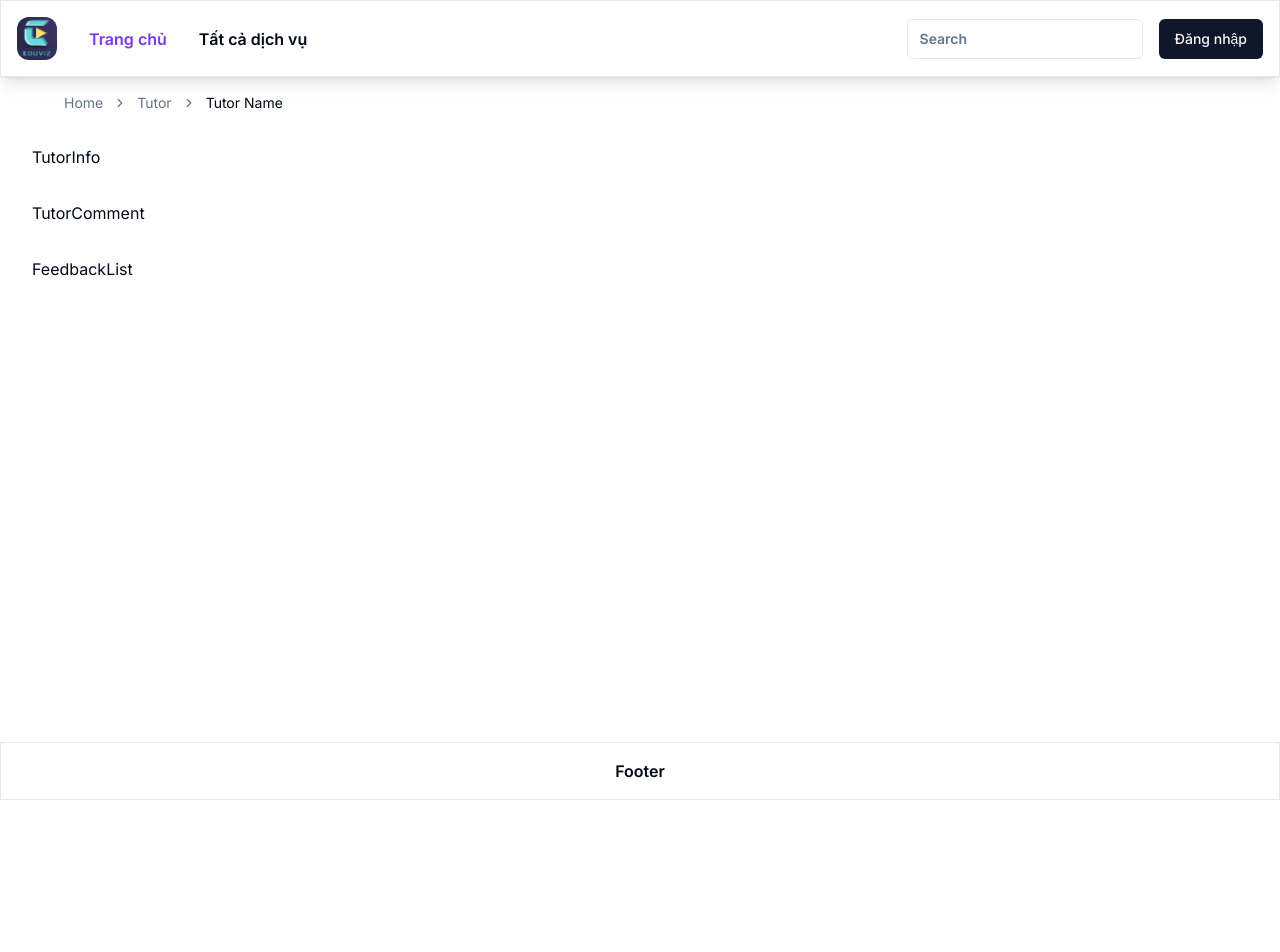
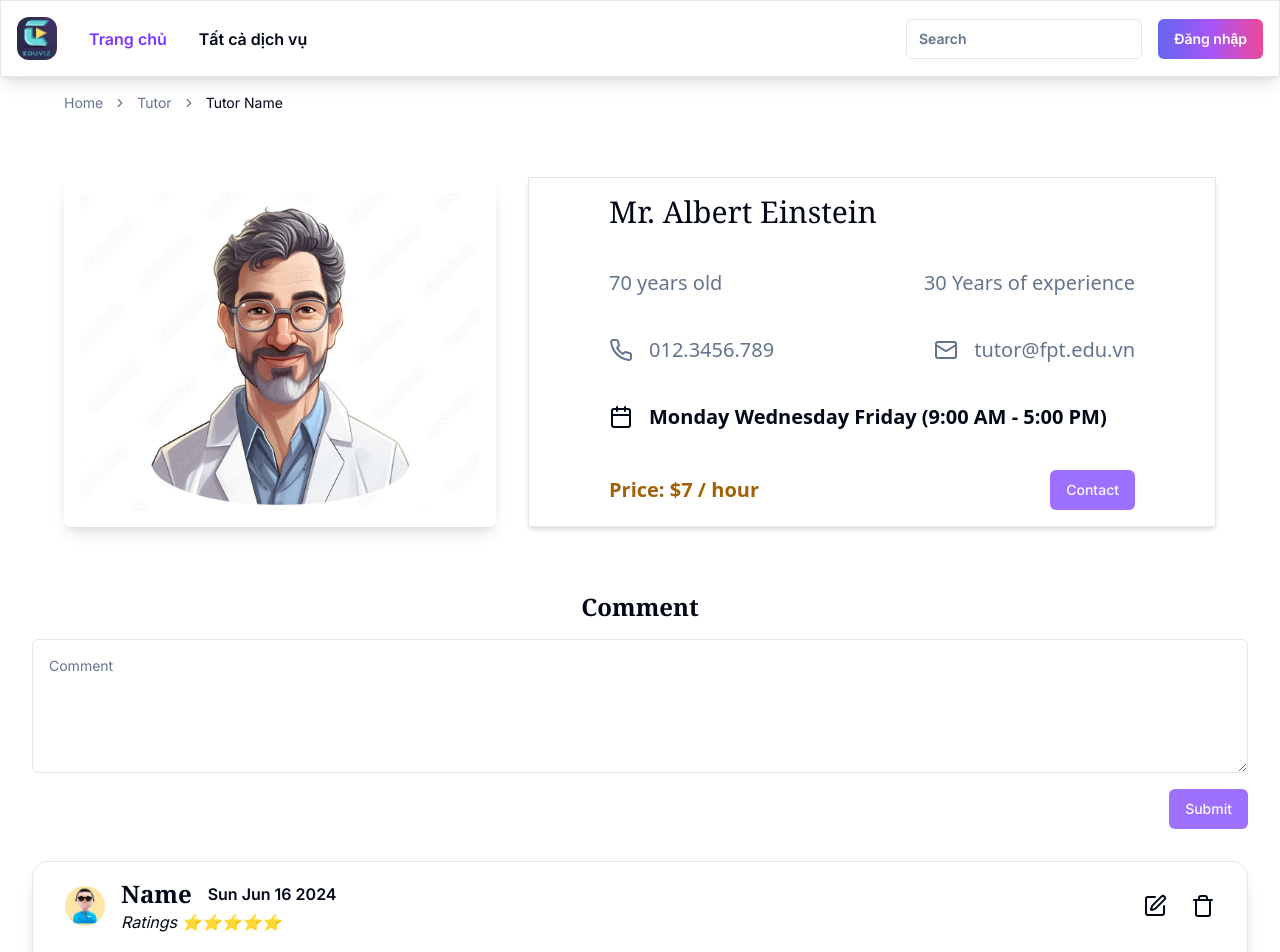
Before and after one commit to DoanVietThanh/edu-viz, a Next.js app: page /tutor/1 in a window 1280 px wide. Shown: the top 952 px of the page. Before the commit the page ends 800 px from the top, so only its background shows below. Built offline with nearby package versions, Linux system fonts and the light colour scheme.

Commit message:
UI: detail tutor

```diff
--- a/app/(browse)/course/[id]/page.tsx
+++ b/app/(browse)/course/[id]/page.tsx
@@ -2,6 +2,8 @@ import Image from 'next/image'
 import Link from 'next/link'
 
 import { Button } from '@/components/ui/button'
+import { Input } from '@/components/ui/input'
+import { Label } from '@/components/ui/label'
 import { Star } from 'lucide-react'
 
 type CourseDetailPageProps = {
@@ -13,8 +15,13 @@ type CourseDetailPageProps = {
 const CourseDetailPage = ({ params }: CourseDetailPageProps) => {
   return (
     <div className='flex-1 flex border w-full overflow-hidden '>
-      <div className='p-8 text-2xl w-1/6 border '>
+      <div className='p-8 text-2xl w-1/5 border '>
         <p className='font-semibold text-center'>Filter</p>
+        <Input type='text' placeholder='Search tutor name' className='w-full my-4' />
+        <div className='flex items-center gap-4'>
+          <Label>Year of Experience</Label>
+          <Input type='number' placeholder='10' className='w-1/3 my-4' />
+        </div>
       </div>
 
       <div className='flex-1 p-8 overflow-y-auto bg-[#F5F7F8]'>
--- /dev/null
+++ b/app/(browse)/course/loading.tsx
@@ -0,0 +1,17 @@
+import React from 'react'
+
+import { Skeleton } from '@/components/ui/skeleton'
+
+const CoursePageLoading = () => {
+  return (
+    <div className='container flex flex-col space-y-3'>
+      <Skeleton className='h-[125px] w-[250px] rounded-xl' />
+      <div className='space-y-2'>
+        <Skeleton className='h-4 w-[250px]' />
+        <Skeleton className='h-4 w-[200px]' />
+      </div>
+    </div>
+  )
+}
+
+export default CoursePageLoading
--- a/app/(browse)/tutor/[id]/feedback-list.tsx
+++ b/app/(browse)/tutor/[id]/feedback-list.tsx
@@ -1,7 +1,39 @@
 import React from 'react'
 
+import { Avatar, AvatarFallback, AvatarImage } from '@/components/ui/avatar'
+import { Edit, Heart, Trash } from 'lucide-react'
+
 const FeedbackList = () => {
-  return <div>FeedbackList</div>
+  return (
+    <div className='flex flex-col gap-4'>
+      {[1, 2].map((i) => (
+        <div key={i} className={`flex flex-col gap-2 border p-4 rounded-2xl shadow-lg hover:bg-slate-100`}>
+          <div className='flex gap-4 justify-between items-center px-4'>
+            <div className='flex items-center gap-4'>
+              <Avatar>
+                <AvatarImage src={`/assets/avatar-student.jpg`} alt='@shadcn' />
+                <AvatarFallback>User</AvatarFallback>
+              </Avatar>
+              <div className='flex flex-col'>
+                <div className='flex items-center gap-4'>
+                  <div className='font-serif text-2xl font-semibold'>Name</div>
+                  <div className='font-semibold'>{new Date().toDateString()}</div>
+                </div>
+                <div className='italic'>Ratings {Array.from({ length: 5 }).map(() => '⭐️')}</div>
+              </div>
+            </div>
+            <div className='flex gap-4 items-center'>
+              <Edit className='mr-2 h-6 w-6' />
+              <Trash className='h-6 w-6' />
+            </div>
+          </div>
+          <div className='p-4 font-medium flex gap-4'>
+            I love this guy so much <Heart className='h-6 w-6' color='red' fill='red' />
+          </div>
+        </div>
+      ))}
+    </div>
+  )
 }
 
 export default FeedbackList
--- /dev/null
+++ b/app/(browse)/tutor/[id]/loading.tsx
@@ -0,0 +1,17 @@
+import React from 'react'
+
+import { Skeleton } from '@/components/ui/skeleton'
+
+const TutorDetailLoading = () => {
+  return (
+    <div className='container flex flex-col space-y-3'>
+      <Skeleton className='h-[125px] w-[250px] rounded-xl' />
+      <div className='space-y-2'>
+        <Skeleton className='h-4 w-[250px]' />
+        <Skeleton className='h-4 w-[200px]' />
+      </div>
+    </div>
+  )
+}
+
+export default TutorDetailLoading
--- a/app/(browse)/tutor/[id]/tutor-comment.tsx
+++ b/app/(browse)/tutor/[id]/tutor-comment.tsx
@@ -1,7 +1,20 @@
 import React from 'react'
 
+import { Button } from '@/components/ui/button'
+import { Textarea } from '@/components/ui/textarea'
+
 const TutorComment = () => {
-  return <div>TutorComment</div>
+  return (
+    <div>
+      <h1 className='text-2xl text-center font-semibold font-serif'>Comment</h1>
+      <Textarea className='my-4 p-4' placeholder='Comment' rows={5} />
+      <div className='flex justify-end'>
+        <Button variant='primary' className=''>
+          Submit
+        </Button>
+      </div>
+    </div>
+  )
 }
 
 export default TutorComment
--- a/app/(browse)/tutor/[id]/tutor-info.tsx
+++ b/app/(browse)/tutor/[id]/tutor-info.tsx
@@ -1,7 +1,52 @@
 import React from 'react'
+import Image from 'next/image'
+
+import { Button } from '@/components/ui/button'
+import { Calendar, Mail, Phone } from 'lucide-react'
 
 const TutorInfo = () => {
-  return <div>TutorInfo</div>
+  return (
+    <div className='flex-1 flex justify-center gap-8 p-8'>
+      <div className='rounded-lg shadow-lg p-4 overflow-hidden'>
+        <Image
+          src='/assets/avatar-tutor.png'
+          alt='Avatar'
+          width={400}
+          height={400}
+          layout='intrinsic'
+          className='rounded-md'
+        />
+      </div>
+      <div className='flex-1 p-4 border flex flex-col justify-between bg-white shadow-md px-20'>
+        <p className='text-3xl font-serif'>Mr. Albert Einstein</p>
+
+        <div className='flex justify-between text-muted-foreground'>
+          <p className='text-xl font-sans flex items-center gap-4'>70 years old</p>
+          <p className='text-xl font-sans flex items-center gap-4'>30 Years of experience</p>
+        </div>
+
+        <div className='flex justify-between text-muted-foreground'>
+          <p className='text-xl font-sans flex items-center gap-4'>
+            <Phone /> 012.3456.789
+          </p>
+          <p className='text-xl font-sans flex items-center gap-4'>
+            <Mail /> tutor@fpt.edu.vn
+          </p>
+        </div>
+
+        <p className='text-xl font-sans flex items-center gap-4 font-semibold'>
+          <Calendar /> Monday Wednesday Friday (9:00 AM - 5:00 PM)
+        </p>
+
+        <div className='flex justify-between'>
+          <p className='text-xl font-sans font-semibold flex items-center gap-4 text-yellow-700'>
+            <span>Price: $7 / hour</span>
+          </p>
+          <Button variant={'primary'}>Contact</Button>
+        </div>
+      </div>
+    </div>
+  )
 }
 
 export default TutorInfo
--- a/components/footer.tsx
+++ b/components/footer.tsx
@@ -2,8 +2,8 @@ import React from 'react'
 
 const Footer = () => {
   return (
-    <div className='w-full flex justify-between items-center text-center font-semibold gap-4 border p-4 shadow-lg'>
-      <div className='w-full'>Footer</div>
+    <div className='w-full flex justify-between items-center bg-[#201A38] text-white text-center p-10 shadow-lg mt-8'>
+      <div className='w-full text-2xl font-semibold'>~ Welcome to EduViz ~</div>
     </div>
   )
 }
--- a/components/header.tsx
+++ b/components/header.tsx
@@ -24,9 +24,15 @@ const Header = () => {
         <div className='text-[#7A37FF]'>Trang chủ</div>
         <div>Tất cả dịch vụ</div>
       </div>
+
       <div className='flex items-center gap-4'>
         <Input type='text' placeholder='Search' />
-        <Button onClick={() => router.push('/sign-in')}>Đăng nhập</Button>
+        <Button
+          onClick={() => router.push('/sign-in')}
+          className='text-white font-semibold bg-gradient-to-r from-indigo-500 via-purple-500 to-pink-500'
+        >
+          Đăng nhập
+        </Button>
       </div>
     </div>
   )
--- /dev/null
+++ b/components/ui/avatar.tsx
@@ -0,0 +1,50 @@
+"use client"
+
+import * as React from "react"
+import * as AvatarPrimitive from "@radix-ui/react-avatar"
+
+import { cn } from "@/lib/utils"
+
+const Avatar = React.forwardRef<
+  React.ElementRef<typeof AvatarPrimitive.Root>,
+  React.ComponentPropsWithoutRef<typeof AvatarPrimitive.Root>
+>(({ className, ...props }, ref) => (
+  <AvatarPrimitive.Root
+    ref={ref}
+    className={cn(
+      "relative flex h-10 w-10 shrink-0 overflow-hidden rounded-full",
+      className
+    )}
+    {...props}
+  />
+))
+Avatar.displayName = AvatarPrimitive.Root.displayName
+
+const AvatarImage = React.forwardRef<
+  React.ElementRef<typeof AvatarPrimitive.Image>,
+  React.ComponentPropsWithoutRef<typeof AvatarPrimitive.Image>
+>(({ className, ...props }, ref) => (
+  <AvatarPrimitive.Image
+    ref={ref}
+    className={cn("aspect-square h-full w-full", className)}
+    {...props}
+  />
+))
+AvatarImage.displayName = AvatarPrimitive.Image.displayName
+
+const AvatarFallback = React.forwardRef<
+  React.ElementRef<typeof AvatarPrimitive.Fallback>,
+  React.ComponentPropsWithoutRef<typeof AvatarPrimitive.Fallback>
+>(({ className, ...props }, ref) => (
+  <AvatarPrimitive.Fallback
+    ref={ref}
+    className={cn(
+      "flex h-full w-full items-center justify-center rounded-full bg-muted",
+      className
+    )}
+    {...props}
+  />
+))
+AvatarFallback.displayName = AvatarPrimitive.Fallback.displayName
+
+export { Avatar, AvatarImage, AvatarFallback }
--- a/components/ui/button.tsx
+++ b/components/ui/button.tsx
@@ -9,6 +9,7 @@ const buttonVariants = cva(
   {
     variants: {
       variant: {
+        primary: 'bg-[#9D70FF] text-primary-foreground hover:opacity-80',
         default: 'bg-primary text-primary-foreground hover:bg-primary/90',
         destructive: 'bg-destructive text-destructive-foreground hover:bg-destructive/90',
         outline: 'border border-input bg-background hover:bg-accent hover:text-accent-foreground',
--- /dev/null
+++ b/components/ui/textarea.tsx
@@ -0,0 +1,21 @@
+import * as React from 'react'
+
+import { cn } from '@/lib/utils'
+
+export interface TextareaProps extends React.TextareaHTMLAttributes<HTMLTextAreaElement> {}
+
+const Textarea = React.forwardRef<HTMLTextAreaElement, TextareaProps>(({ className, ...props }, ref) => {
+  return (
+    <textarea
+      className={cn(
+        'flex min-h-[80px] w-full rounded-md border border-input bg-background px-3 py-2 text-sm ring-offset-background placeholder:text-muted-foreground focus-visible:outline-none disabled:cursor-not-allowed disabled:opacity-50',
+        className
+      )}
+      ref={ref}
+      {...props}
+    />
+  )
+})
+Textarea.displayName = 'Textarea'
+
+export { Textarea }
--- a/package.json
+++ b/package.json
@@ -11,6 +11,7 @@
   "dependencies": {
     "@clerk/nextjs": "^5.1.5",
     "@hookform/resolvers": "^3.6.0",
+    "@radix-ui/react-avatar": "^1.1.0",
     "@radix-ui/react-label": "^2.1.0",
     "@radix-ui/react-navigation-menu": "^1.2.0",
     "@radix-ui/react-slot": "^1.1.0",
```
